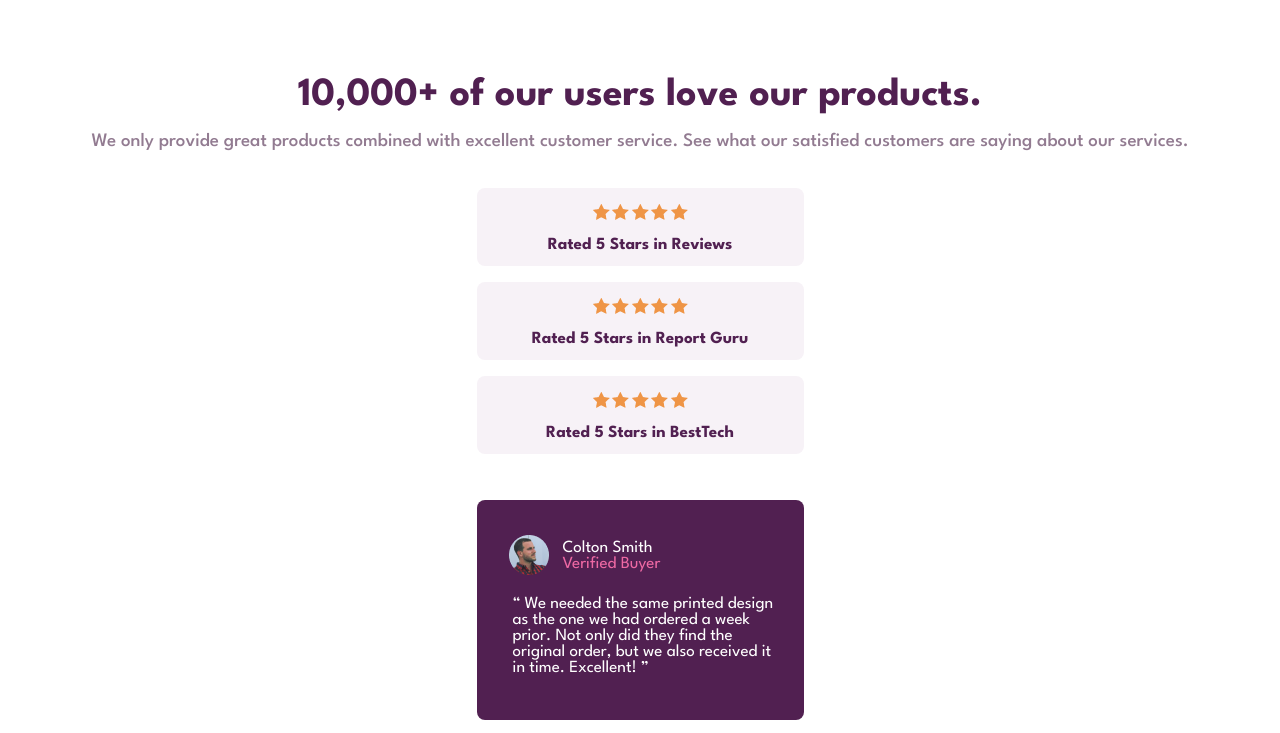
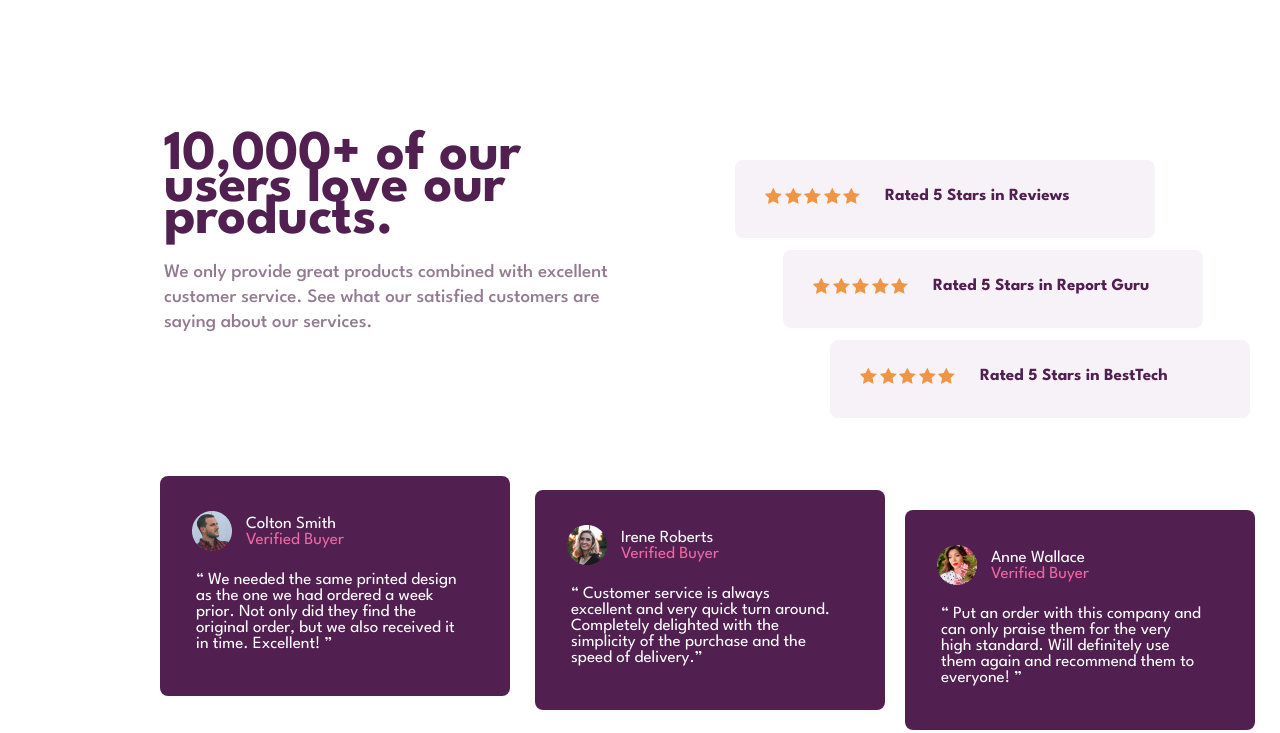
Before and after one commit to natsmarinho/social-media-proof, a plain HTML site: page index.html in a window 1280 px wide. Shown: the top 733 px of the page. Drawn offline with Linux system fonts and the light colour scheme.

Commit message:
Display para telas maiores finalizada

```diff
--- a/index.html
+++ b/index.html
@@ -14,7 +14,7 @@
         <p>We only provide great products combined with excellent customer service. See what our satisfied customers are saying about our services.</p>
     </header>
 
-    <div class="rates">
+    <div class="rates first">
         <div class="stars">
             <img src="./src/imagens/star.png" alt="Imagem-de-estrela">
             <img src="./src/imagens/star.png" alt="./src/imagens/star.png">
@@ -28,7 +28,7 @@
         </div>
     </div>
 
-    <div class="rates">
+    <div class="rates second">
         <div class="stars">
             <img src="./src/imagens/star.png" alt="Imagem-de-estrela">
             <img src="./src/imagens/star.png" alt="./src/imagens/star.png">
@@ -42,7 +42,7 @@
         </div>
     </div>
 
-    <div class="rates">
+    <div class="rates third">
         <div class="stars">
             <img src="./src/imagens/star.png" alt="Imagem-de-estrela">
             <img src="./src/imagens/star.png" alt="./src/imagens/star.png">
@@ -56,8 +56,9 @@
         </div>
     </div>
 
+
     <section class="comments">
-        <div class="user-comment">
+        <div class="user-comment fourth">
             <img src="./src/imagens/imagem-homem.png" alt="Foto-de-perfil-do-usuário-Colton-Smith">
             <div class="user-id">
                 <h2>Colton Smith</h2>
@@ -66,7 +67,7 @@
                 <p class="comment">“ We needed the same printed design as the one we had ordered a week prior. Not only did they find the original order, but we also received it in time. Excellent! ”</p>
         </div>
 
-        <div class="user-comment">
+        <div class="user-comment fifth">
             <img src="./src/imagens/imagem-mulher-um.png" alt="Foto-de-perfil-do-usuário-Irene-Roberts">
             <div class="user-id">
                 <h2>Irene Roberts</h2>
@@ -76,7 +77,7 @@
 
         </div>
 
-        <div class="user-comment">
+        <div class="user-comment sixth">
             <img src="./src/imagens/imagem-mulher-dois.png" alt="Foto-de-perfil-do-usuário-Anne-Wallace">
             <div class="user-id">
                 <h2>Anne Wallace</h2>
--- a/src/css/style.css
+++ b/src/css/style.css
@@ -66,9 +66,6 @@ header p{
     margin-top: 4.6rem;
 }
 
-.user-comment:nth-child(3){
-    margin-bottom: 10rem;
-}
 
 .user-comment p{
     color: white;
@@ -101,3 +98,79 @@ header p{
 .user-id .job{
     color: #EE69A4;
 }
+
+@media screen and (min-width: 1025px){
+    header h1{
+        text-align: start;
+        position: absolute;
+        width: 44.5rem;
+        font-size: 5.6rem;
+        top: 6rem;
+        left: 14rem;
+    }
+
+    header p{
+        position: absolute;
+        top: 26rem;
+        font-size: 1.9rem;
+        width: 44.5rem;
+        left: 14rem;
+        text-align: start;
+    }
+
+    .rates{
+        width: 42rem;
+    }
+
+    .first{
+        position: absolute;
+        top: 16rem;
+        left: 73.5rem;
+    }
+
+    .second{
+        position: absolute;
+        top: 25rem;
+        left: 78.3rem;
+    }
+
+    .third{
+        position: absolute;
+        top: 34rem;
+        left: 83rem;
+    }
+
+    .stars{
+        position: absolute;
+        top: 1.2rem;
+        left: 3rem;
+    }
+
+    .rates p{
+        position: absolute;
+        top: 2.8rem;
+        left: 15rem;
+    }
+
+    .user-comment{
+        position: absolute;
+        width: 35rem;
+    }
+
+    .fourth{
+        top: 43rem;
+        left: 16rem;
+    }
+
+    .fifth{
+        left: 53.5rem;
+        top: 49rem;
+    }
+
+    .sixth{
+        top: 51rem;
+        left: 90.5rem;
+
+    }
+
+}
```
